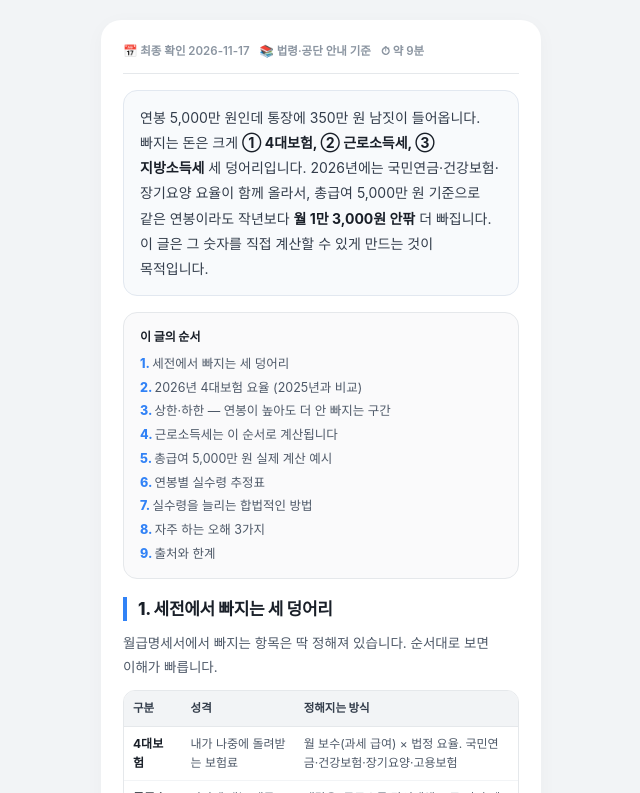
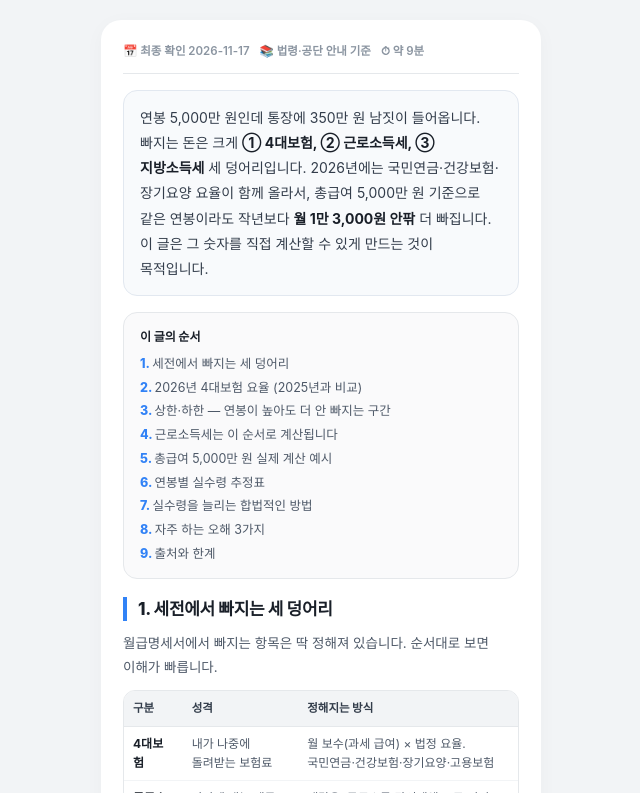
Before and after one commit to cyrillush/miniapp, a plain HTML site: page guides/salary-take-home-2026.html in a window 1280 px wide. Shown: the part 159-952 px from the top of the page, without its empty margins (319-959 px from the left). Drawn offline with Linux system fonts and the light colour scheme.

Commit message:
style(guides): 표 가독성 개선 — 헤더 줄바꿈 허용, 셀 단어 단위 줄바꿈

```diff
--- a/guides/guide.css
+++ b/guides/guide.css
@@ -131,9 +131,9 @@ table.rate { width: 100%; border-collapse: collapse; font-size: 12px; min-width:
 table.rate th, table.rate td { padding: 8px 9px; text-align: left; vertical-align: top; }
 table.rate thead th {
   background: #F2F4F6; color: #333D4B; font-weight: 800; font-size: 11.5px;
-  border-bottom: 1px solid var(--border); white-space: nowrap;
+  border-bottom: 1px solid var(--border); word-break: keep-all;
 }
-table.rate td { border-bottom: 1px solid #F2F4F6; color: #4E5968; line-height: 1.55; }
+table.rate td { border-bottom: 1px solid #F2F4F6; color: #4E5968; line-height: 1.55; word-break: keep-all; overflow-wrap: anywhere; }
 table.rate tbody tr:last-child td { border-bottom: none; }
 table.rate td.num, table.rate th.num { text-align: right; white-space: nowrap; font-variant-numeric: tabular-nums; }
 table.rate td b { color: var(--text); }
```
